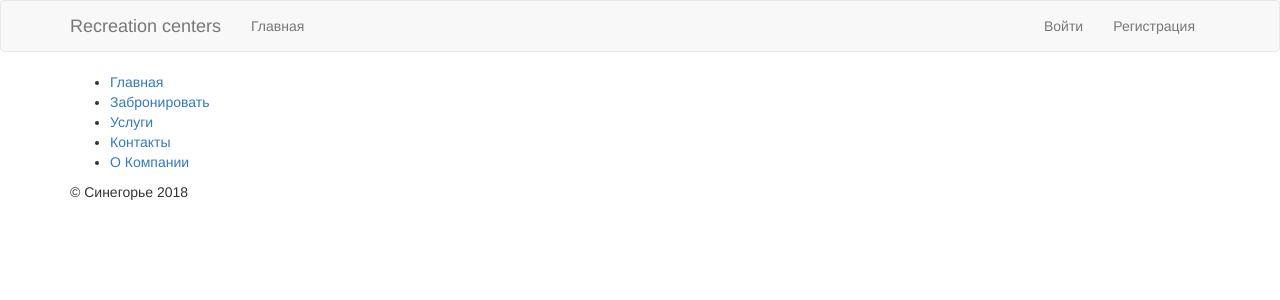
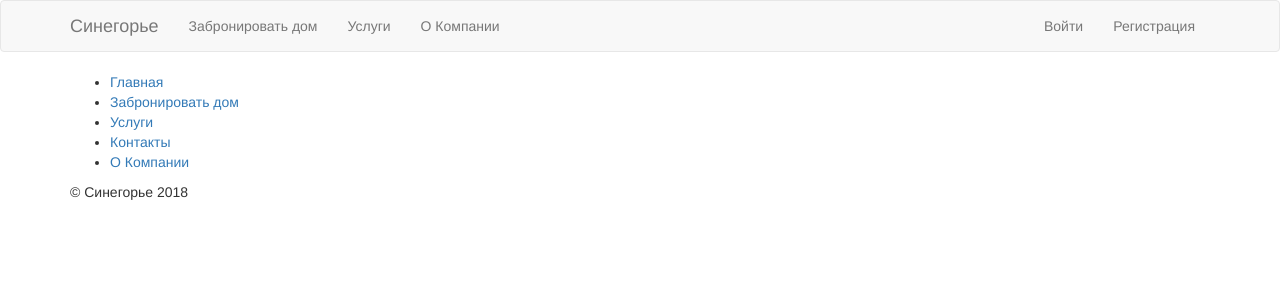
Before and after one commit to sogreshilin/Edu.Database, a Flask app: page / in a window 1280 px wide. Shown: the top 300 px of the page. Run offline with Flask 2, Linux system fonts and the light colour scheme; some libraries are stand-ins or nearby versions.

Commit message:
Minor style changes

```diff
--- a/app/templates/base.html
+++ b/app/templates/base.html
@@ -21,16 +21,13 @@
                     <span class="icon-bar"></span>
                     <span class="icon-bar"></span>
                 </button>
-                <a class="navbar-brand" href="{{ url_for('main.index') }}">{{ _("Recreation centers") }}</a>
+                <a class="navbar-brand" href="{{ url_for('main.index') }}">{{ _("Синегорье") }}</a>
             </div>
             <div class="collapse navbar-collapse" id="bs-example-navbar-collapse-1">
                 <ul class="nav navbar-nav">
-                    <li><a href="{{ url_for('main.index') }}">{{ _("Главная") }}</a></li>
-                    {% if current_user.is_authenticated %}
                     <li><a href="{{ '/filter' }}">{{ _("Забронировать дом") }}</a></li>
                     <li><a href="{{ '/services' }}">{{ _("Услуги") }}</a></li>
-                    <li><a href="{{ '/about' }}">{{ _("Компания") }}</a></li>
-                    {% endif %}
+                    <li><a href="{{ '/about' }}">{{ _("О Компании") }}</a></li>
                 </ul>
                 <ul class="nav navbar-nav navbar-right">
                     {% if current_user.is_anonymous %}
@@ -71,7 +68,7 @@
                 <div class="left-column">
                     <ul class="footer-list">
                         <li class="footer-item"><a href="/">Главная</a></li>
-                        <li class="footer-item"><a href="/filter">Забронировать</a></li>
+                        <li class="footer-item"><a href="/filter">Забронировать дом</a></li>
                         <li class="footer-item"><a href="/services">Услуги</a></li>
                         <li class="footer-item"><a href="/contacts">Контакты</a></li>
                         <li class="footer-item"><a href="/about">О Компании</a></li>
```
Also changed, not shown: app/main.scss (+29 -6 lines).
